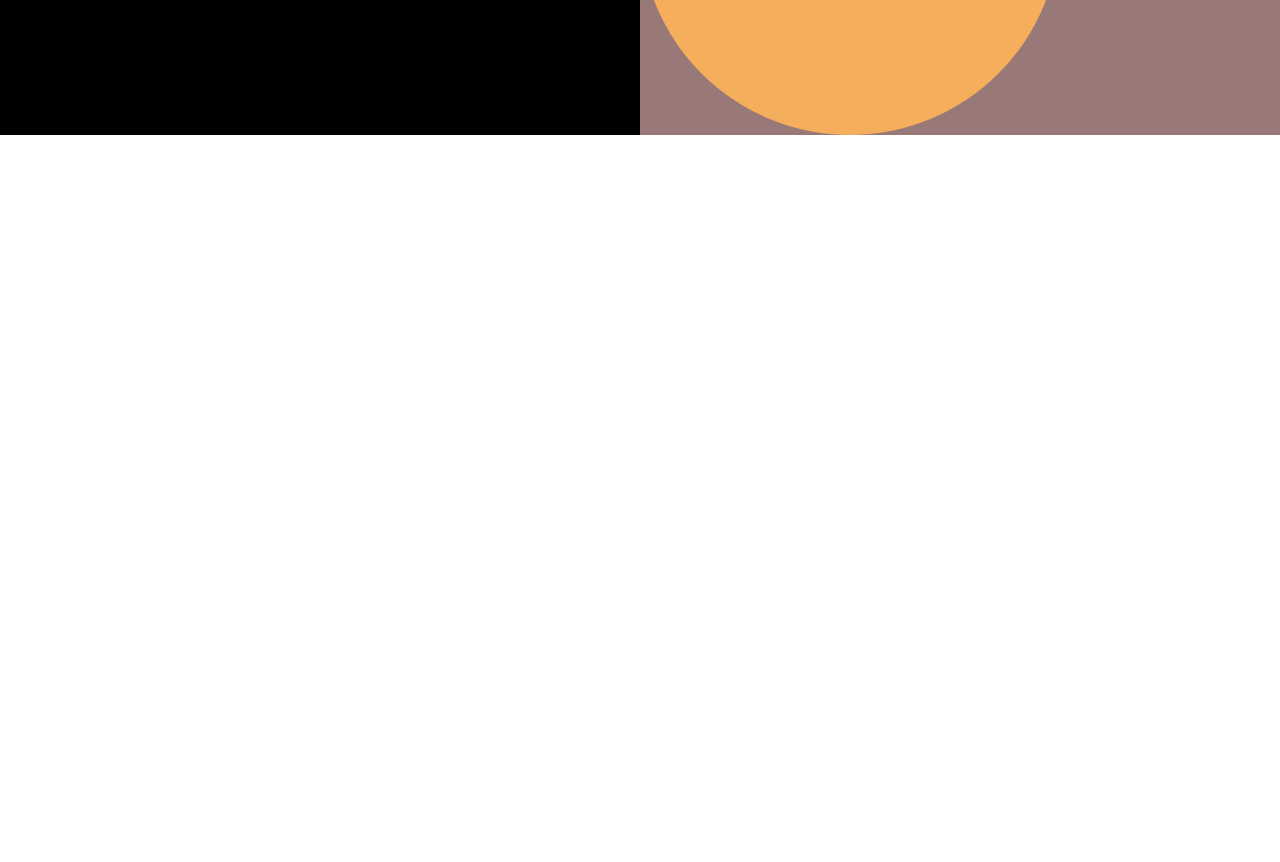
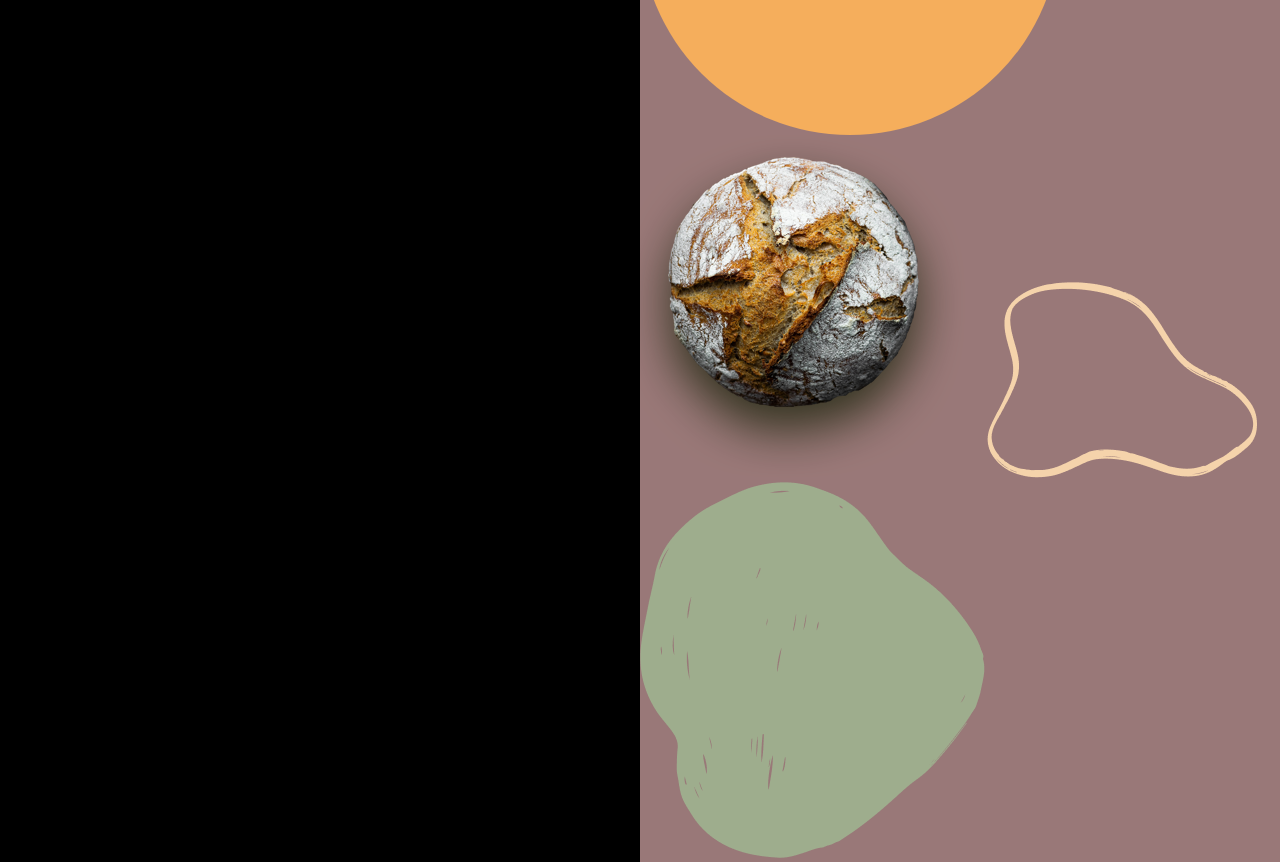
Before and after one commit to TeSakax/Homework-6, a plain HTML site: page index.html in a window 1280 px wide. Shown: the part 401-1263 px from the top of the page. Before the commit the page ends 800 px from the top, so only its background shows below. Drawn offline with Linux system fonts and the light colour scheme.

Commit message:
Figure tag

```diff
--- a/index.html
+++ b/index.html
@@ -27,6 +27,10 @@
             </article>
             <figure>
             <div class="circle"></div>
+            <img src="/Bitmap.png" alt="Bread">
+            <img src="Shape (1).png" alt="Shape-one">
+            <img src="/Shape.png" alt="Shape">
+            <img src="" alt="">
             </figure>
         </section>
 
```
